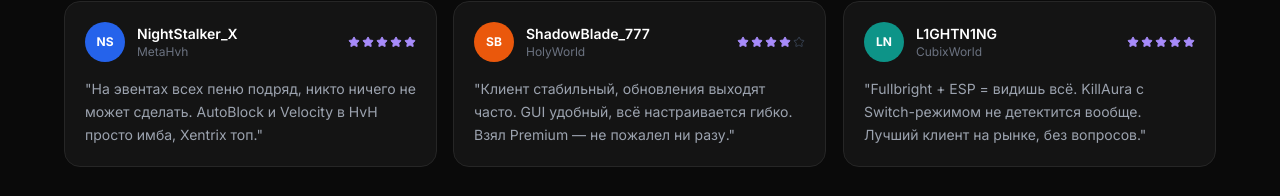
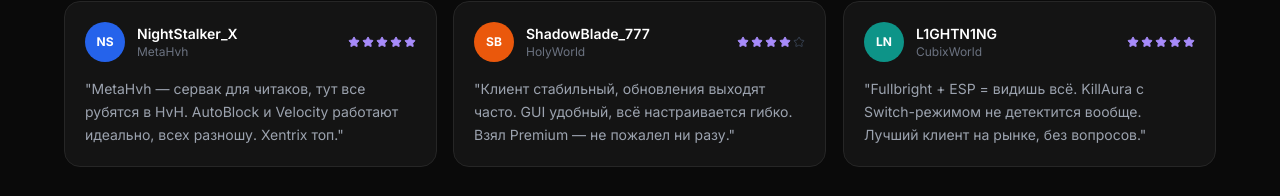
Before and after one commit to pr-poehali-dev/quantum-bridge-9, a React (Vite) app: page / in a window 1280 px wide. Shown: the part 2344-2540 px from the top of the page. Built offline with nearby package versions, Linux system fonts and the light colour scheme.

Commit message:
fix: вернуть мета тег и отзывы

```diff
--- a/src/components/ReviewsSection.tsx
+++ b/src/components/ReviewsSection.tsx
@@ -31,7 +31,7 @@ const reviews = [
     avatar: "NS",
     color: "bg-blue-600",
     rating: 5,
-    text: "На эвентах всех пеню подряд, никто ничего не может сделать. AutoBlock и Velocity в HvH просто имба, Xentrix топ.",
+    text: "MetaHvh — сервак для читаков, тут все рубятся в HvH. AutoBlock и Velocity работают идеально, всех разношу. Xentrix топ.",
   },
   {
     name: "ShadowBlade_777",
```
